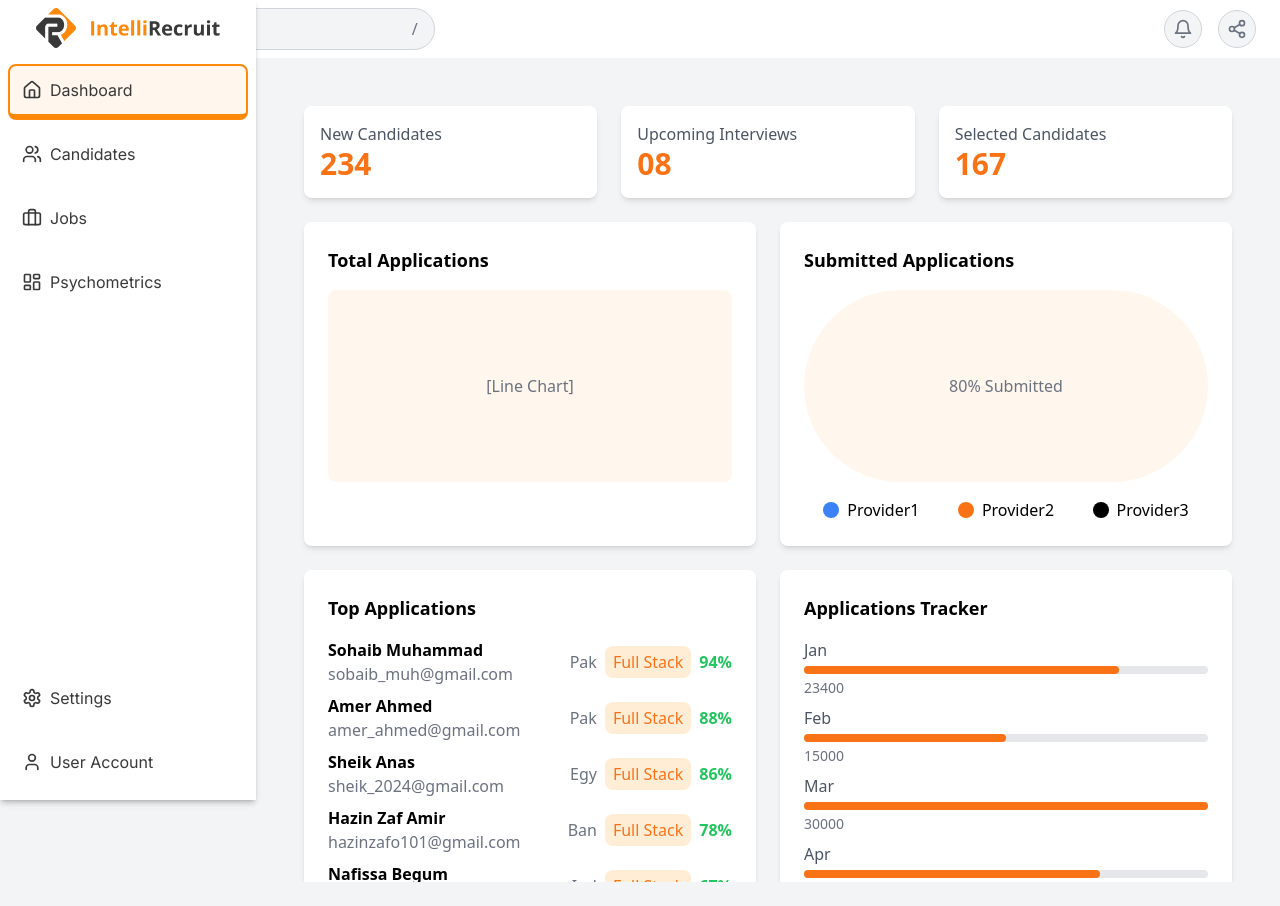
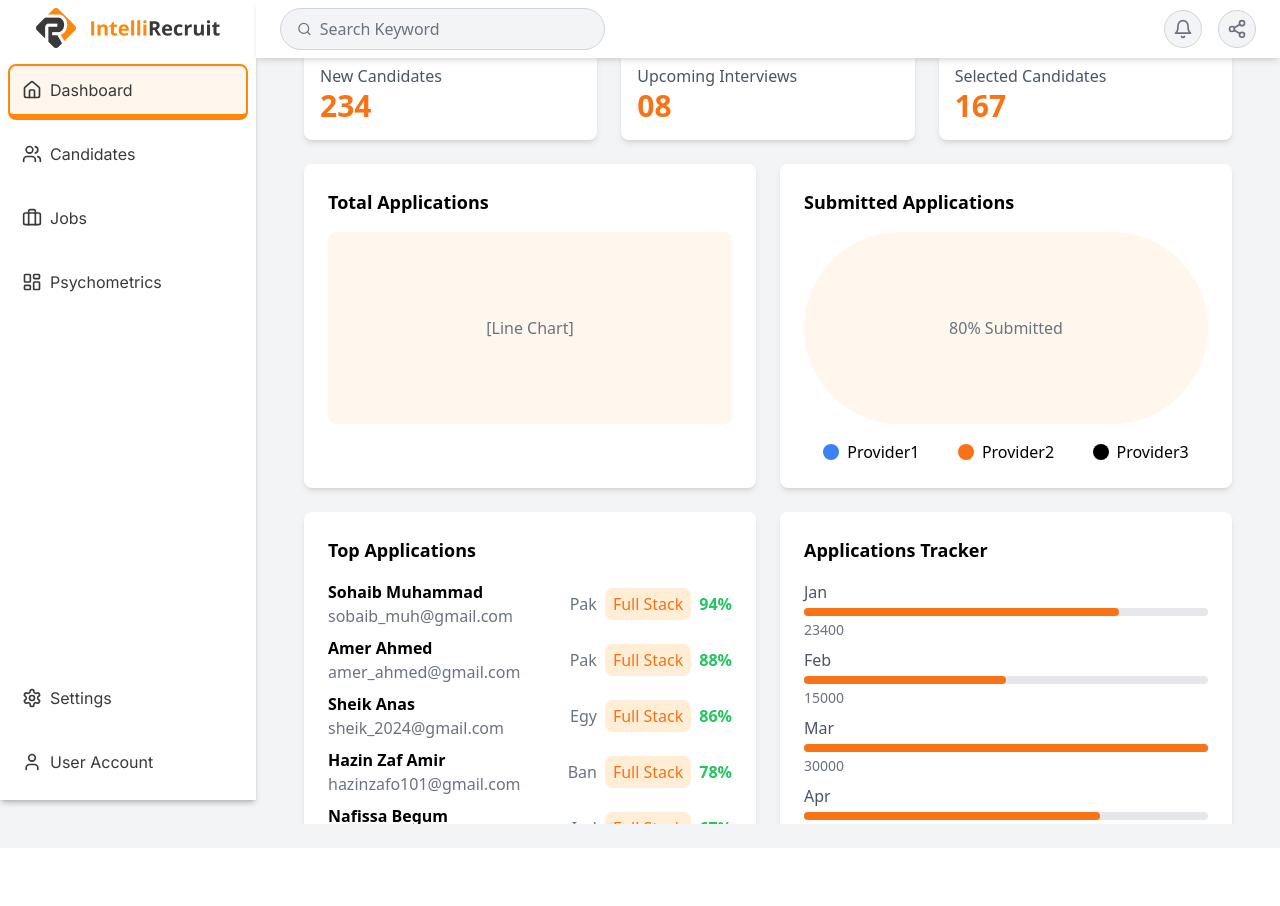
Before and after one commit to roxzdurai/Intel2, a React (Vite) app: page / in a window 1280 px wide. After the commit the page ends 848 px from the top, so only its background shows below. Built offline with nearby package versions, Linux system fonts and the light colour scheme.

Commit message:
Update Navbar.tsx

```diff
--- a/src/components/Navbar.tsx
+++ b/src/components/Navbar.tsx
@@ -14,14 +14,11 @@ const Navbar: React.FC = () => {
   };
 
   return (
-    <header className="bg-white py-2 px-6 w-full flex justify-between items-center shadow-md">
+    <header className="bg-white py-2 px-6 fixed top-0 z-30 flex justify-between items-center shadow-md"
+      style={{ width: 'calc(100% - 16rem)', marginLeft: '16rem' }}> {/* 16rem for sidebar */}
       {/* Search Bar */}
-      <form
-        onSubmit={handleSubmit}
-        className="flex items-center bg-gray-100 rounded-full px-4 py-2 w-full md:w-1/3 ml-4 md:ml-0 border border-gray-300"
-      >
-        {/* Search Icon */}
-        <FiSearch className="text-gray-500 mr-2 w-4 h-4" /> {/* Add Search Icon */}
+      <form onSubmit={handleSubmit} className="flex items-center bg-gray-100 rounded-full px-4 py-2 w-1/3 border border-gray-300">
+        <FiSearch className="text-gray-500 mr-2 w-4 h-4" />
         <input
           type="text"
           value={searchQuery}
@@ -29,17 +26,13 @@ const Navbar: React.FC = () => {
           placeholder="Search Keyword"
           className="bg-transparent w-full focus:outline-none text-gray-700 placeholder-gray-500"
         />
-        <span className="text-gray-500">/</span>
       </form>
 
       {/* Right Icons */}
       <div className="flex items-center space-x-4">
-        {/* Notification Bell Icon */}
         <button className="bg-gray-100 p-2 rounded-full hover:bg-gray-200 border border-gray-300">
           <FiBell className="w-5 h-5 text-gray-500" />
         </button>
-
-        {/* Share Icon */}
         <button className="bg-gray-100 p-2 rounded-full hover:bg-gray-200 border border-gray-300">
           <FiShare2 className="w-5 h-5 text-gray-500" />
         </button>
```
